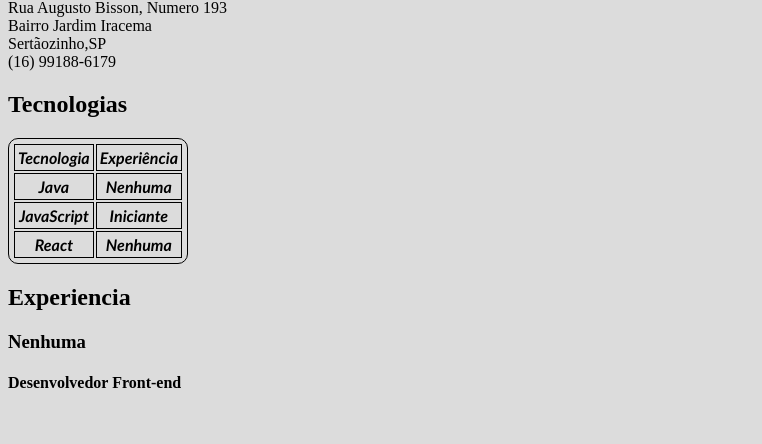
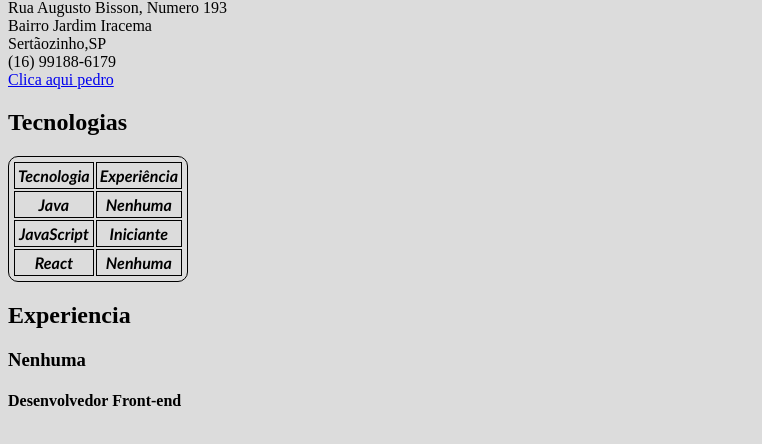
Before and after one commit to viniciussoave/web-platform-ztp4oy, a plain HTML site: page index.html in a window 1280 px wide. Shown: the part 212-656 px from the top of the page, without its empty margins (0-762 px from the left). Drawn offline with Linux system fonts and the light colour scheme.

Commit message:
1 file modified

```diff
--- a/index.html
+++ b/index.html
@@ -26,6 +26,8 @@
     Sertãozinho,SP
     <br>
     (16) 99188-6179
+    <br>
+    <a href="https://www.youtube.com/watch?v=dQw4w9WgXcQ">Clica aqui pedro</a>
     </div>
 <!-- Tecnologias -->
 <div>
```
